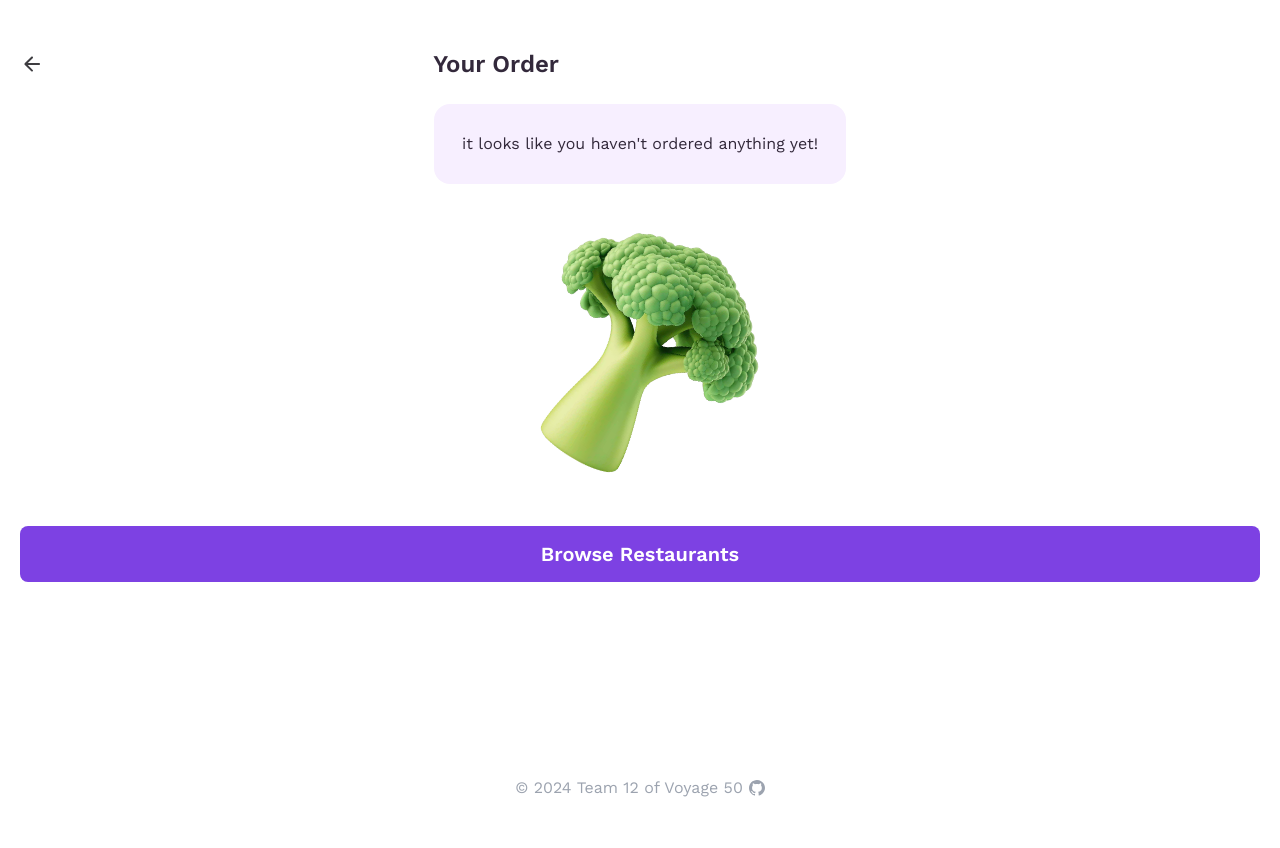
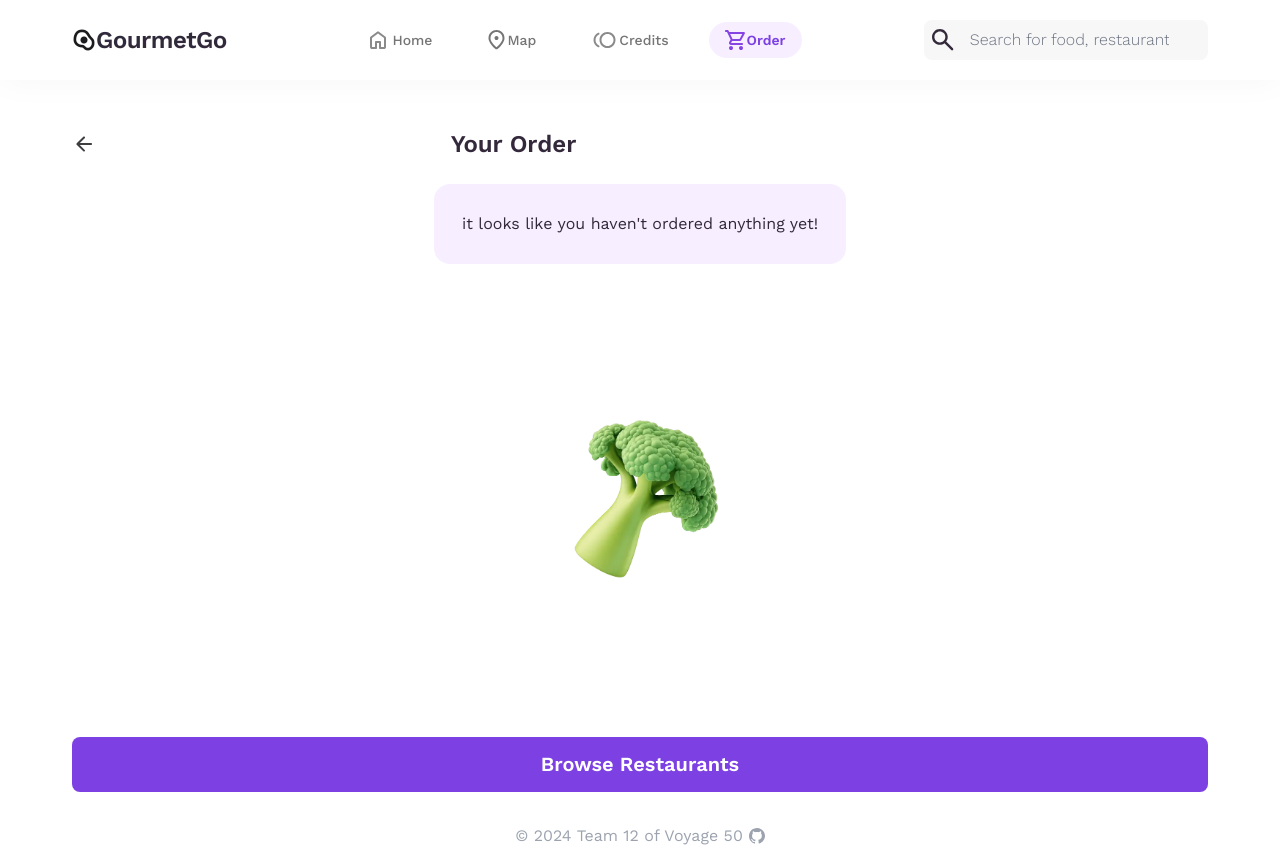
Before and after one commit to chingu-voyages/v50-tier2-team-12, a React (Vite) app: page /order in a window 1280 px wide. Before the commit the page ends 800 px from the top, so only its background shows below. Built offline with nearby package versions, Linux system fonts and the light colour scheme; no server answers.

Commit message:
style: update design with feedback from designer

```diff
--- a/src/App.jsx
+++ b/src/App.jsx
@@ -1,7 +1,7 @@
-import { Outlet } from 'react-router-dom';
-import MobileNavbar from './components/navigation/MobileNavbar';
+import { useEffect, useState } from 'react';
+import { Outlet, ScrollRestoration } from 'react-router-dom';
 import { Footer } from './components/Footer';
-import { useEffect, useState } from 'react';
+import MainHeader from './components/navigation/MainHeader';
 
 function App() {
   const [credits, setCredits] = useState(() => {
@@ -18,10 +18,9 @@ function App() {
 
   return (
     <>
-      <header>
-        <MobileNavbar />
-      </header>
-      <main className='px-5 pt-5 flex-grow'>
+      <ScrollRestoration />
+      <MainHeader />
+      <main className='px-7 pt-5 flex-grow md:px-17'>
         <Outlet context={{ credits, setCredits, isCredits, setIsCredits }} />
       </main>
       <Footer />
--- a/src/components/map/DropDown.jsx
+++ b/src/components/map/DropDown.jsx
@@ -25,7 +25,7 @@ export default function DropDown({
     <section className='relative font-roboto mb-3'>
       <button
         onClick={toggleDropdown}
-        className='flex items-center justify-between w-full bg-light-grey px-4 rounded-lg py-2'
+        className='flex items-center justify-between w-full bg-light-grey px-4 rounded-lg py-2 outline-none focus-visible:outline focus-visible:outline-primary-violet'
       >
         <span>{value || label}</span>
 
@@ -39,7 +39,7 @@ export default function DropDown({
 
       {isDropdownVisible ? (
         <div className='absolute top-full inset-0 bg-light-grey rounded-md h-80 overflow-y-scroll mt-2 z-high flex flex-col gap-2 justify-start items-start outline outline-primary-violet animate-accordion-down'>
-          {showDefaultOption ? (
+          {showDefaultOption && value ? (
             <Option
               handleOptionClick={handleOptionClick}
               label={defaultOptionLabel || label}
@@ -70,7 +70,7 @@ function Option({ isActiveOption, label, handleOptionClick, value }) {
       onClick={() => handleOptionClick(value)}
       className={cn(
         'py-2 px-4 block w-full transition-colors duration-200 ease-linear text-left',
-        isActiveOption ? ' bg-primary-violet/40' : ' hover:bg-light-violet'
+        isActiveOption ? ' bg-primary-violet/40' : ' hover:bg-primary-violet/20'
       )}
     >
       {label}
--- a/src/components/map/MapDisplay.jsx
+++ b/src/components/map/MapDisplay.jsx
@@ -61,7 +61,9 @@ export default function Map({ restaurants }) {
         center={center}
         zoom={zoom}
         scrollWheelZoom={false}
-        className={cn('w-screen min-h-view h-[70vh] max-w-full rounded-md')}
+        className={cn(
+          'w-screen min-h-[calc(100lvh-12rem)] max-w-full rounded-md'
+        )}
       >
         <ChangeMapCenter center={center} zoom={zoom} />
         <TileLayer
--- /dev/null
+++ b/src/components/navigation/MainHeader.jsx
@@ -0,0 +1,84 @@
+import { Link, NavLink } from 'react-router-dom';
+import logo from '../../assets/logo.webp';
+import { cn } from '../../utils/utils';
+import { Icons } from '../Icons';
+
+export default function MainHeader() {
+  return (
+    <header className='fixed bottom-0 w-full py-2 px-5 md:static shadow-small md:shadow-big md:flex md:items-center md:justify-between bg-white z-high md:py-5 md:px-17'>
+      <Link
+        to={'/'}
+        aria-label='page logo'
+        className='hidden md:block md:hover:active-link'
+      >
+        <img src={logo} alt='logo' width={156} height={26} />
+      </Link>
+      <nav className='grid grid-cols-4 w-full gap-1 items-end md:flex md:items-center md:gap-6 md:w-fit'>
+        {navigationMenu.map((navItem) => (
+          <NavItem key={navItem.title} {...navItem} />
+        ))}
+      </nav>
+
+      <label className='hidden lg:flex  bg-light-grey items-center px-2 rounded-lg focus-within:outline-primary-violet  transition-all duration-200'>
+        <Icons.search className='w-6 h-6' />
+        <input
+          type='search'
+          className='w-full bg-transparent py-2 px-4 placeholder-gray-500 font-light focus:outline-none'
+          placeholder='Search for food, restaurants...'
+        />
+      </label>
+    </header>
+  );
+}
+
+function NavItem({ title, href, Icon }) {
+  return (
+    <NavLink
+      to={href}
+      className={({ isActive }) =>
+        cn(
+          `flex flex-col items-center gap-1 md:flex-row md:rounded-3xl md:py-2 md:px-4 md:gap-[2px] justify-center transition-colors duration-200 ease-linear`,
+          isActive ? 'md:bg-light-violet' : 'md:hover:bg-light-violet/60'
+        )
+      }
+    >
+      {({ isActive }) => (
+        <>
+          <Icon className={`${isActive ? 'active-link' : ''}`} />
+          <span
+            className={cn(
+              'capitalize font-medium text-sm',
+              isActive ? 'text-primary-violet font-semibold' : 'text-grey'
+            )}
+          >
+            {title}
+          </span>
+        </>
+      )}
+    </NavLink>
+  );
+}
+
+const navigationMenu = [
+  {
+    title: 'home',
+    href: '/',
+    Icon: Icons.home,
+  },
+  {
+    title: 'map',
+    href: '/map',
+    Icon: Icons.map,
+  },
+
+  {
+    title: 'credits',
+    href: '/credits',
+    Icon: Icons.circle,
+  },
+  {
+    title: 'order',
+    href: '/order',
+    Icon: Icons.cart,
+  },
+];
--- a/src/components/navigation/MobileNavbar.jsx
+++ /dev/null
@@ -1,55 +0,0 @@
-import { NavLink } from 'react-router-dom';
-import { Icons } from '../Icons';
-
-export default function Navbar() {
-  return (
-    <nav className='grid grid-cols-4 fixed bottom-0 w-full bg-white py-2 md:hidden font-work-sans px-5 gap-1 items-end z-high'>
-      {navigationMenu.map((navItem) => (
-        <NavItem key={navItem.title} {...navItem} />
-      ))}
-    </nav>
-  );
-}
-
-function NavItem({ title, href, Icon }) {
-  return (
-    <NavLink to={href} className={`flex flex-col items-center gap-1`}>
-      {({ isActive }) => (
-        <>
-          <Icon className={`${isActive ? 'active-link' : ''}`} />
-          <span
-            className={`${
-              isActive ? 'text-primary-violet' : 'text-grey'
-            } capitalize font-medium text-sm`}
-          >
-            {title}
-          </span>
-        </>
-      )}
-    </NavLink>
-  );
-}
-
-const navigationMenu = [
-  {
-    title: 'home',
-    href: '/',
-    Icon: Icons.home,
-  },
-  {
-    title: 'map',
-    href: '/map',
-    Icon: Icons.map,
-  },
-
-  {
-    title: 'credits',
-    href: '/credits',
-    Icon: Icons.circle,
-  },
-  {
-    title: 'order',
-    href: '/order',
-    Icon: Icons.cart,
-  },
-];
--- a/src/components/order/EmptyOrder.jsx
+++ b/src/components/order/EmptyOrder.jsx
@@ -3,22 +3,16 @@ import tree from '../../assets/tree.webp';
 
 export default function EmptyOrder() {
   return (
-    <div className='min-h-view flex flex-col items-center'>
+    <div className='min-h-[calc(100lvh-12rem)] flex flex-col justify-between items-center'>
       <p className='bg-light-violet rounded-2xl p-7'>
         it looks like you haven&#39;t ordered anything yet!
       </p>
 
-      <img
-        src={tree}
-        alt=''
-        className='max-w-[14rem] rotate-[29.9deg] block my-12'
-        width={230}
-        height={230}
-      />
+      <img src={tree} alt='' width={221.33} height={221.33} className='block' />
 
       <Link
         to={'/'}
-        className='bg-primary-violet text-white w-full capitalize font-semibold text-xl rounded-lg h-14 flex items-center justify-center mt-auto'
+        className='bg-primary-violet text-white w-full capitalize font-semibold text-xl rounded-lg h-cta flex items-center justify-center active:bg-dark-violet hover:bg-hover-violet'
       >
         browse restaurants
       </Link>
--- a/tailwind.config.js
+++ b/tailwind.config.js
@@ -15,6 +15,8 @@ export default {
         disabled: '#919191',
         'light-violet': '#F7EFFF',
         'light-grey': '#f7f7f7',
+        'dark-violet': '#542E96',
+        'hover-violet': '#9767E8',
       },
       width: {
         17: '71px',
@@ -22,14 +24,19 @@ export default {
       borderWidth: {
         1: '1.41px',
       },
+      padding: {
+        17: '4.5rem',
+      },
       borderRadius: {
         '5p': '5.62px',
       },
-      minHeight: {
-        view: 'calc(100vh-10rem)',
-      },
       zIndex: {
         high: '1010',
+      },
+      height: { cta: '3.4375rem' },
+      boxShadow: {
+        big: '0px 0px 36px rgba(0,0,0,0.04)',
+        small: '0px -1px 36px rgba(0,0,0,0.04)',
       },
       keyframes: {
         'accordion-down': {
```
Also changed, not shown: src/assets/logo.webp (added), src/assets/tree.webp.
